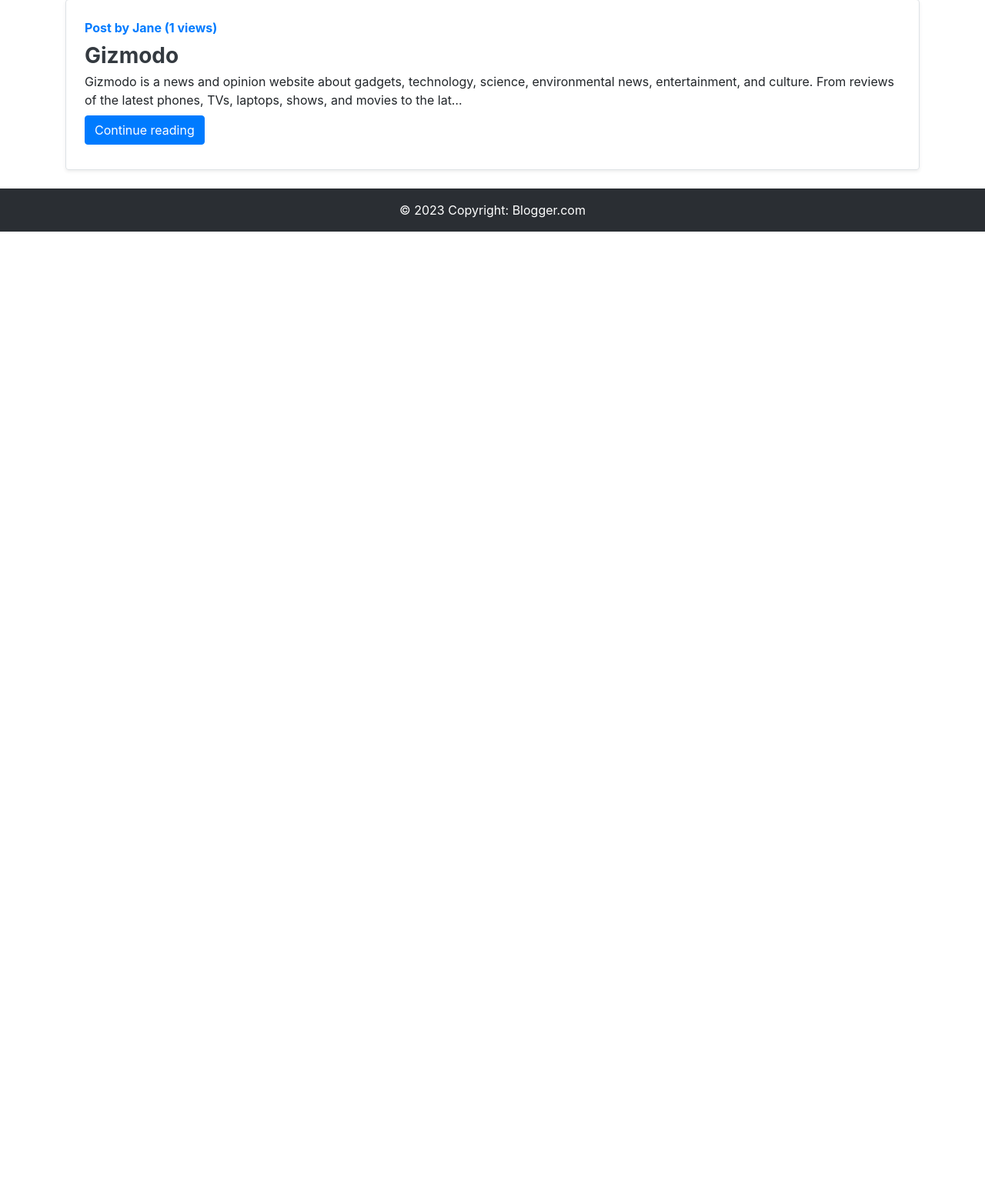
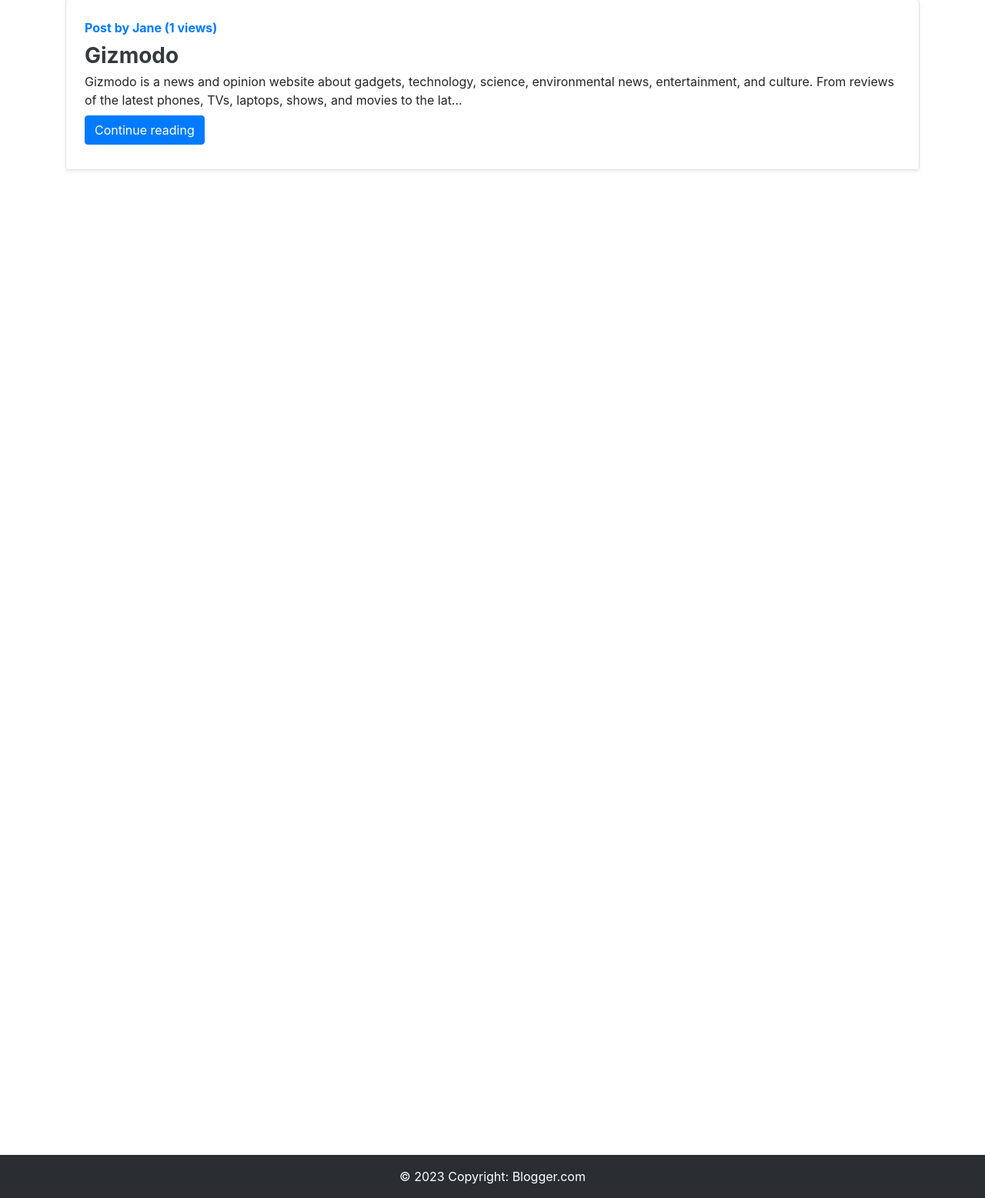
Before and after one commit to ParthSathwara/Blogger, a Django app: page /blog/ in a window 1280 px wide. Shown: the part 1363-2920 px from the top of the page at 77% size. Before the commit the page ends 1664 px from the top, so only its background shows below. Run offline with Django 4.2, Linux system fonts and the light colour scheme; data comes from the database, SQL or seed files in the repository; both versions use the stored data as it was after the commit; some libraries are stand-ins or nearby versions.

Commit message:
footer adjustment

```diff
--- a/templates/base.html
+++ b/templates/base.html
@@ -13,7 +13,7 @@
   <title>{% block title %} {% endblock title %}</title>
 </head>
 
-<body>
+<body style="height: 100%;">
 
   <nav class="navbar navbar-expand-lg navbar-dark bg-dark">
     <a class="navbar-brand" href="/">𝕭𝖑𝖔𝖌𝖌𝖊𝖗</a>
@@ -133,7 +133,7 @@
 
 
       {% block body %} {% endblock body %}
-  <footer class="bg-dark text-center text-white">
+  <footer class="bg-dark text-center text-white" style="margin-top: 100%">
     <!-- Copyright -->
     <div class="text-center p-3" style="background-color: rgba(0, 0, 0, 0.2);">
         © 2023 Copyright:
@@ -141,6 +141,7 @@
     </div>
     <!-- Copyright -->
 </footer>
+
   <!-- Login Modal -->
   <div class="modal fade" id="loginModal" tabindex="-1" aria-labelledby="loginModal" aria-hidden="true">
     <div class="modal-dialog">
```
Also changed, not shown: db.sqlite3.
